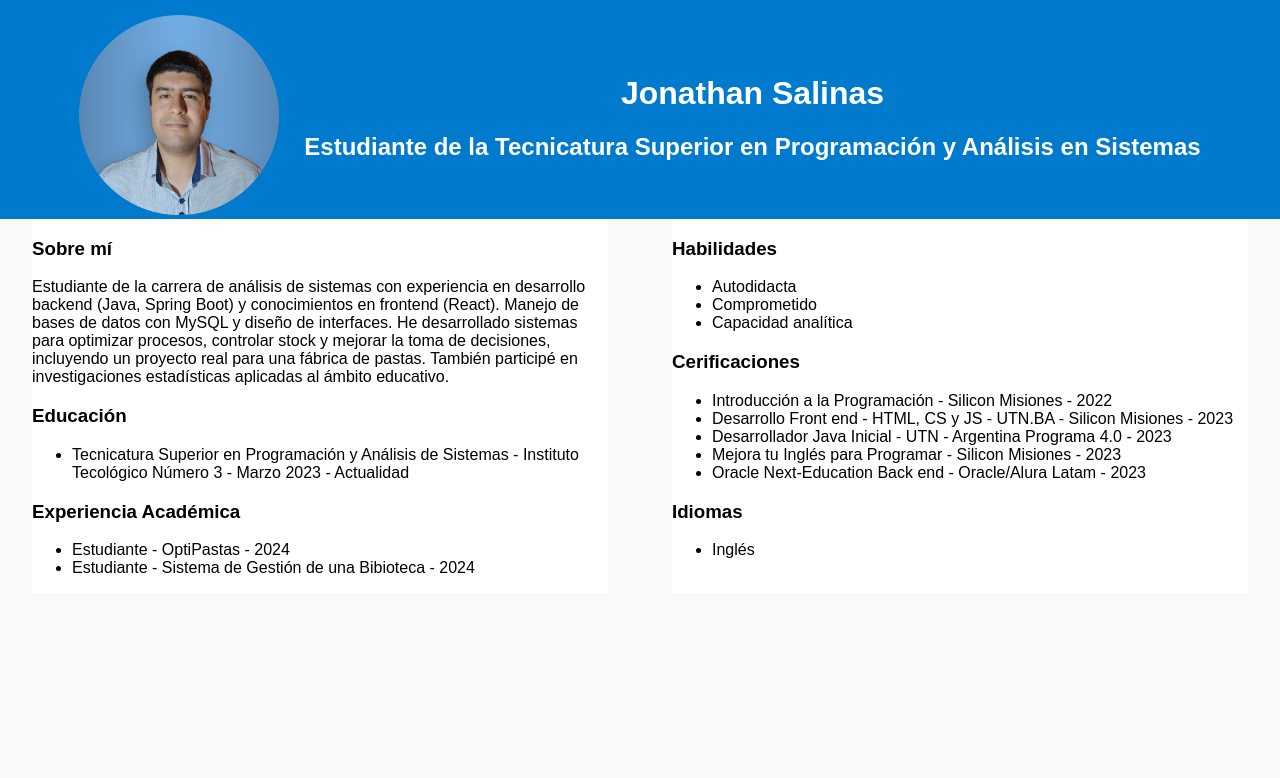
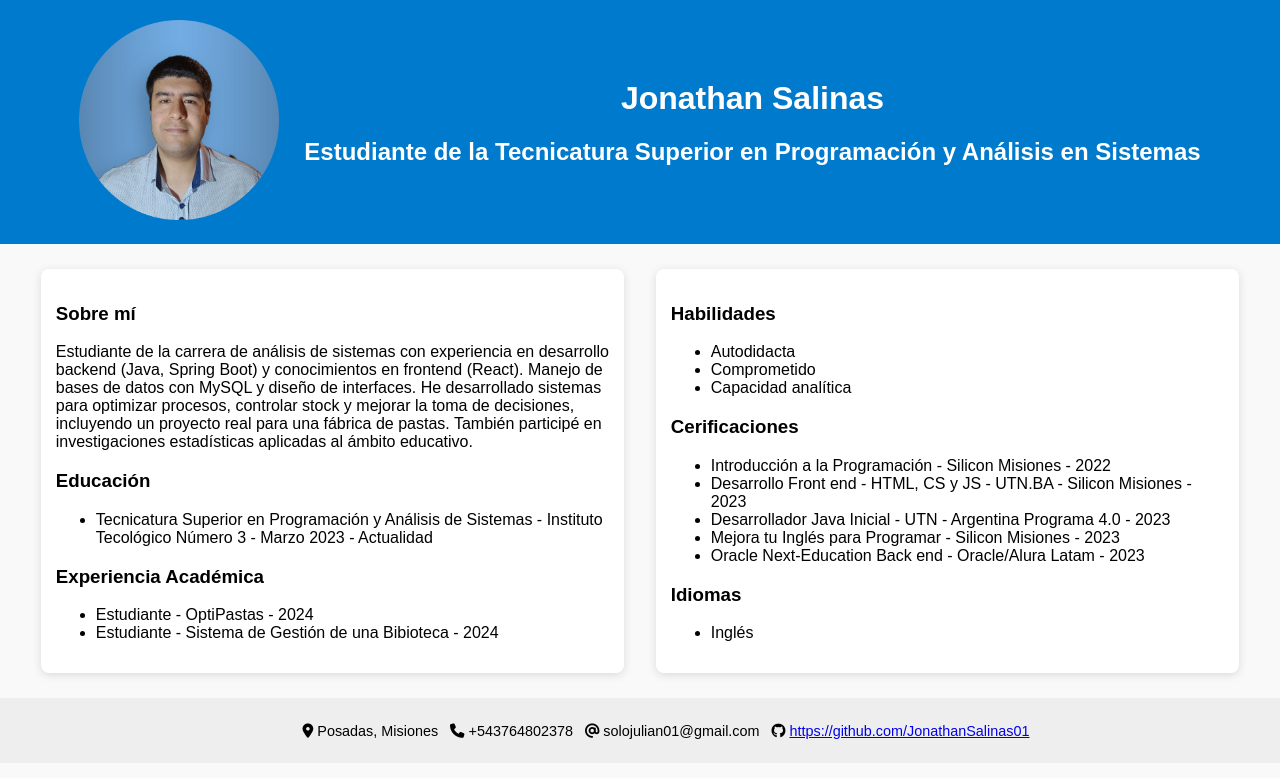
Before and after one commit to JonathanSalinas01/cv-con-css, a plain HTML site: page index.html in a window 1280 px wide. Drawn offline with Linux system fonts and the light colour scheme.

Commit message:
Finish main design

```diff
--- a/index.html
+++ b/index.html
@@ -3,8 +3,9 @@
   <head>
     <meta charset="UTF-8" />
     <meta name="viewport" content="width=device-width, initial-scale=1.0" />
+    <script src="https://kit.fontawesome.com/f8cc79aff1.js" crossorigin="anonymous"></script>
     <link rel="stylesheet" href="styles/style.css" />
-    <title>Document</title>
+    <title>Curriculum Vitae</title>
   </head>
   <body>
     <header class="header">
@@ -78,5 +79,13 @@
         </div>
       </article>
     </section>
+    <footer class="footer">
+      <ul class="lista">
+        <li class="item"><i class="fa-solid fa-location-dot color"></i></i> Posadas, Misiones</li>
+        <li class="item"><i class="fa-solid fa-phone color"></i> +543764802378</li>
+        <li class="item"><i class="fa-solid fa-at color"></i> solojulian01@gmail.com</li>
+        <li class="item"><i class="fa-brands fa-github color"></i> <a href="https://github.com/JonathanSalinas01">https://github.com/JonathanSalinas01</a></li>
+    </ul>
+    </footer>
   </body>
 </html>
--- a/styles/style.css
+++ b/styles/style.css
@@ -12,7 +12,8 @@ body{
     text-align: center;
     background-color: #007acc;
     color: white;
-    padding-top: 15px;
+    /*padding-top: 15px;*/
+    padding: 20px;
 }
 
 .foto{
@@ -24,9 +25,30 @@ body{
 .section{
     display: flex;
     justify-content: space-around;
+    margin: 25px;
 }
 
 .article{
     width: 45%;
     background-color: white;
+    padding: 15px;
+    border-radius: 8px;
+    box-shadow: rgba(99, 99, 99, 0.2) 0px 2px 8px 0px;
 }
+
+.footer{
+    background-color: #eee;
+    text-align: center;
+    padding: 10px;
+    font-size: 0.9em;
+}
+
+.lista{
+    display: flex;
+    justify-content: center;
+}
+
+.item{
+    list-style: none;
+    margin-left: 12px;
+}
```
